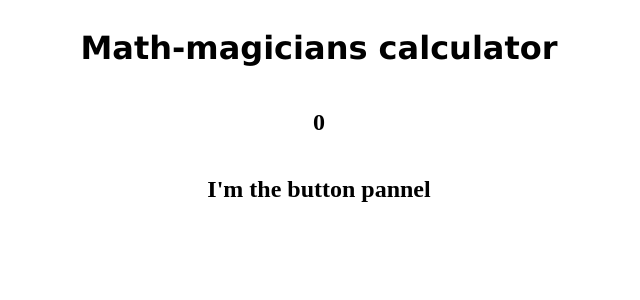
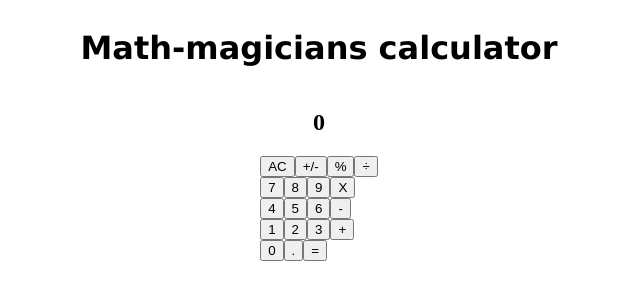
Before and after one commit to bruna-genz/react-calc, a React (Create React App) app: page / in a window 1280 px wide. Shown: the top 300 px of the page, without its empty margins (321-961 px from the left). Built offline with nearby package versions, Linux system fonts and the light colour scheme.

Commit message:
edit Button component display a Button that receives a name; edit ButtonPannel to display all the required button of a calculator

```diff
--- a/src/components/Button.js
+++ b/src/components/Button.js
@@ -0,0 +1,7 @@
+import React from 'react';
+
+function Button(prop) {
+  return <button type="button">{prop.name}</button>;
+}
+
+export default Button;
--- a/src/components/ButtonPannel.js
+++ b/src/components/ButtonPannel.js
@@ -1,7 +1,40 @@
 import React from 'react';
+import Button from './Button';
 
 function ButtonPannel() {
-  return <h2>I'm the button pannel</h2>;
+  return (
+    <div className="ButtonPannel">
+      <div className="group1">
+        <Button name="AC" />
+        <Button name="+/-" />
+        <Button name="%" />
+        <Button name="÷" />
+      </div>
+      <div className="group2">
+        <Button name="7" />
+        <Button name="8" />
+        <Button name="9" />
+        <Button name="X" />
+      </div>
+      <div className="group3">
+        <Button name="4" />
+        <Button name="5" />
+        <Button name="6" />
+        <Button name="-" />
+      </div>
+      <div className="group4">
+        <Button name="1" />
+        <Button name="2" />
+        <Button name="3" />
+        <Button name="+" />
+      </div>
+      <div className="group5">
+        <Button name="0" />
+        <Button name="." />
+        <Button name="=" />
+      </div>
+    </div>
+  );
 }
 
 export default ButtonPannel;
```
